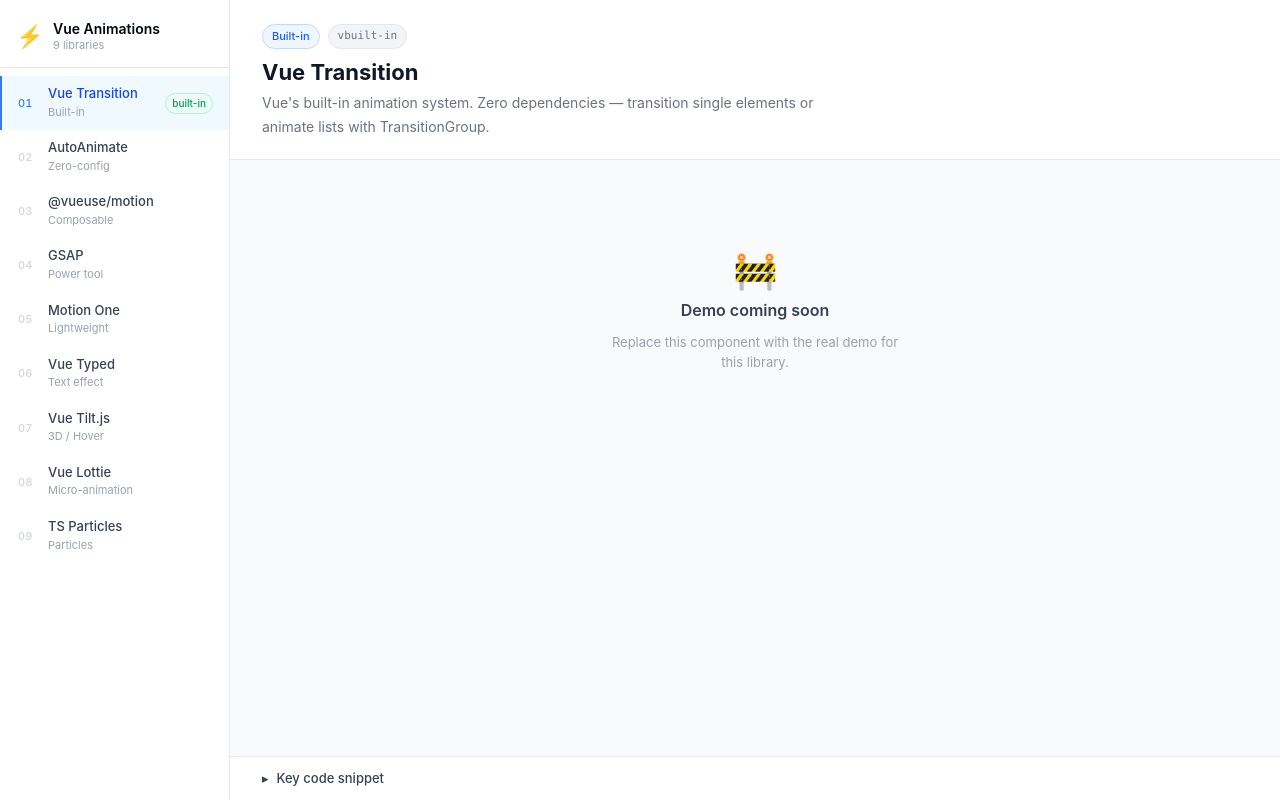
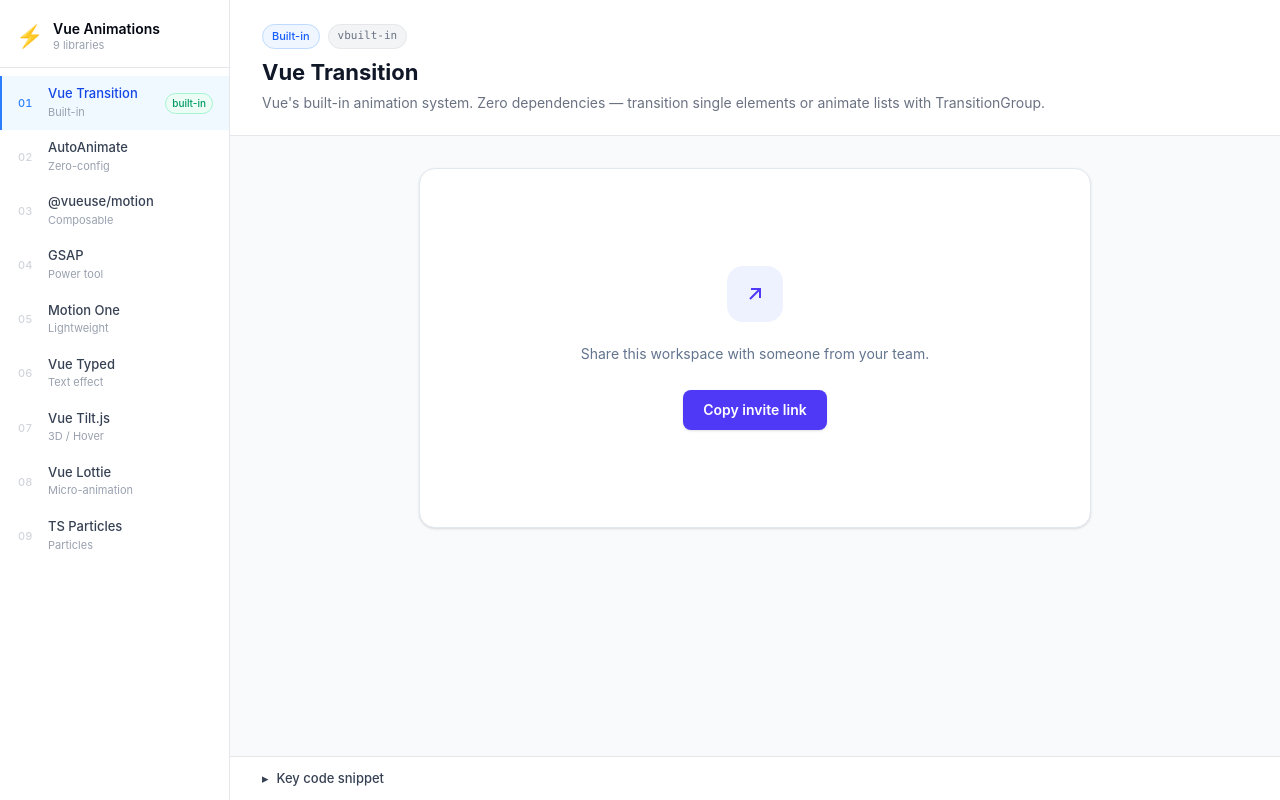
Before and after one commit to yash-b-patel/vue-animation, a Vue app: page /vue-transition in a window 1280 px wide. Built offline with nearby package versions, Linux system fonts and the light colour scheme.

Commit message:
VueTransition Demo

```diff
--- a/src/components/DemoPanel.vue
+++ b/src/components/DemoPanel.vue
@@ -1,10 +1,15 @@
 <script setup lang="ts">
-import { ref, computed } from 'vue'
+import { ref, computed, provide } from 'vue'
 import { useRoute } from 'vue-router'
 import { getLibraryByRoute } from '@/constants/libraries'
 
 const route = useRoute()
 const codeOpen = ref(false)
+const codeSnippet = ref('')
+
+provide('setCode', (code: string) => {
+  codeSnippet.value = code
+})
 
 const library = computed(() => getLibraryByRoute(route.path))
 </script>
@@ -35,7 +40,7 @@
         <h1 class="mb-1.5 text-[22px] leading-[1.2] font-bold text-gray-900">
           {{ library.name }}
         </h1>
-        <p class="max-w-150 text-sm leading-6 text-gray-500">{{ library.description }}</p>
+        <p class="text-sm leading-6 text-gray-500">{{ library.description }}</p>
       </div>
     </header>
 
@@ -54,11 +59,9 @@
         Key code snippet
       </button>
       <div v-if="codeOpen" class="px-8 pb-4">
-        <slot name="code">
-          <p class="m-0 rounded-md bg-gray-100 px-4 py-3 font-mono text-[13px] text-gray-400">
-            // Code snippet goes here — add via slot in each demo component
-          </p>
-        </slot>
+        <pre
+          class="max-h-72 overflow-auto rounded-lg bg-slate-950 p-4 text-[12px] leading-5 whitespace-pre-wrap text-slate-300"
+        ><code>{{ codeSnippet || '// No snippet provided for this demo yet.' }}</code></pre>
       </div>
     </footer>
   </div>
--- a/src/constants/libraries.ts
+++ b/src/constants/libraries.ts
@@ -18,7 +18,7 @@
     description:
       "Vue's built-in animation system. Zero dependencies — transition single elements or animate lists with TransitionGroup.",
     category: 'Built-in',
-    component: () => import('../components/DemoPlaceholder.vue'),
+    component: () => import('../demos/VueTransition.vue'),
   },
   {
     id: 'auto-animate',
--- /dev/null
+++ b/src/demos/VueTransition.vue
@@ -0,0 +1,129 @@
+<script setup lang="ts">
+import { inject, onBeforeUnmount, ref } from 'vue'
+
+const setCode = inject<(code: string) => void>('setCode')
+const showMessage = ref(false)
+let hideTimer: ReturnType<typeof setTimeout> | undefined
+const scriptEnd = '</' + 'script>'
+
+const demoCode = `<script setup lang="ts">
+import { onBeforeUnmount, ref } from 'vue'
+
+const showMessage = ref(false)
+let hideTimer: ReturnType<typeof setTimeout> | undefined
+
+function copyInviteLink() {
+  // Restart the timer when the button is clicked again.
+  clearTimeout(hideTimer)
+  showMessage.value = true
+
+  hideTimer = setTimeout(() => {
+    showMessage.value = false
+  }, 2200)
+}
+
+onBeforeUnmount(() => clearTimeout(hideTimer))
+${scriptEnd}
+
+<template>
+  <button @click="copyInviteLink">Copy invite link</button>
+
+  <!-- Vue adds and removes these classes at the right time. -->
+  <Transition
+    enter-active-class="transition duration-300 ease-out"
+    enter-from-class="translate-y-3 scale-95 opacity-0"
+    enter-to-class="translate-y-0 scale-100 opacity-100"
+    leave-active-class="transition duration-200 ease-in"
+    leave-from-class="translate-y-0 scale-100 opacity-100"
+    leave-to-class="translate-y-2 scale-95 opacity-0"
+  >
+    <div v-if="showMessage">
+      Invite link copied
+    </div>
+  </Transition>
+</template>`
+
+function copyInviteLink() {
+  // Restart the timer when the button is clicked again.
+  clearTimeout(hideTimer)
+  showMessage.value = true
+
+  hideTimer = setTimeout(() => {
+    showMessage.value = false
+  }, 2200)
+}
+
+setCode?.(demoCode)
+
+onBeforeUnmount(() => {
+  clearTimeout(hideTimer)
+  setCode?.('')
+})
+</script>
+
+<template>
+  <div
+    class="relative flex min-h-90 w-full max-w-2xl items-center justify-center overflow-hidden rounded-2xl border border-slate-200 bg-white p-8 shadow-sm"
+  >
+    <div class="flex max-w-sm flex-col items-center text-center">
+      <div
+        class="mb-5 flex size-14 items-center justify-center rounded-2xl bg-indigo-50 text-indigo-600"
+      >
+        <svg
+          class="size-6"
+          viewBox="0 0 24 24"
+          fill="none"
+          stroke="currentColor"
+          stroke-width="2"
+          aria-hidden="true"
+        >
+          <path d="M7 17 17 7M8 7h9v9" />
+        </svg>
+      </div>
+
+      <p class="mb-6 text-sm leading-6 text-slate-500">
+        Share this workspace with someone from your team.
+      </p>
+
+      <button
+        class="rounded-lg bg-indigo-600 px-5 py-2.5 text-sm font-semibold text-white shadow-sm transition-colors hover:bg-indigo-700 focus-visible:outline-2 focus-visible:outline-offset-2 focus-visible:outline-indigo-600"
+        type="button"
+        @click="copyInviteLink"
+      >
+        Copy invite link
+      </button>
+    </div>
+
+    <!-- Transition handles the toast entering and leaving. -->
+    <Transition
+      enter-active-class="transition duration-300 ease-out"
+      enter-from-class="translate-y-3 scale-95 opacity-0"
+      enter-to-class="translate-y-0 scale-100 opacity-100"
+      leave-active-class="transition duration-200 ease-in"
+      leave-from-class="translate-y-0 scale-100 opacity-100"
+      leave-to-class="translate-y-2 scale-95 opacity-0"
+    >
+      <div
+        v-if="showMessage"
+        class="absolute bottom-6 flex items-center gap-2 rounded-full bg-slate-900 px-4 py-2.5 text-sm font-medium text-white shadow-lg"
+        role="status"
+      >
+        <span
+          class="flex size-5 items-center justify-center rounded-full bg-emerald-400 text-slate-900"
+        >
+          <svg
+            class="size-3"
+            viewBox="0 0 12 12"
+            fill="none"
+            stroke="currentColor"
+            stroke-width="2"
+            aria-hidden="true"
+          >
+            <path d="m2.5 6 2.25 2.25L9.5 3.5" />
+          </svg>
+        </span>
+        Invite link copied
+      </div>
+    </Transition>
+  </div>
+</template>
```
